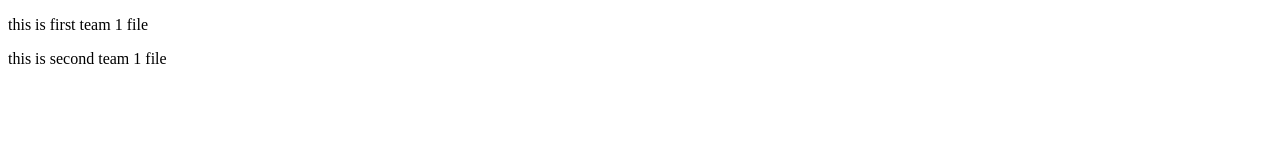
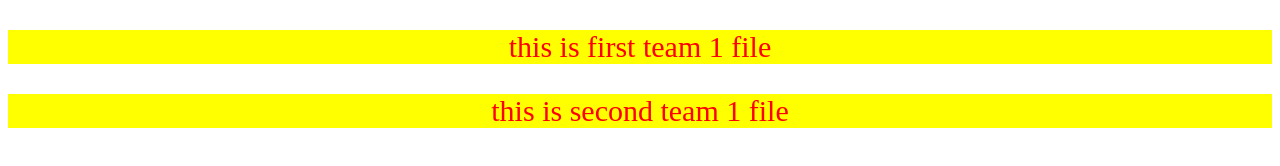
Before and after one commit to nitish-002/gitoperations, a plain HTML site: page index.html in a window 1280 px wide. Drawn offline with Linux system fonts and the light colour scheme.

Commit message:
added style.css

```diff
--- a/index.html
+++ b/index.html
@@ -4,6 +4,7 @@
     <meta charset="UTF-8">
     <meta name="viewport" content="width=device-width, initial-scale=1.0">
     <title>Document</title>
+    <link rel="stylesheet" href="style.css">
 </head>
 <body>
     <p>this is first team 1 file</p>
--- /dev/null
+++ b/style.css
@@ -0,0 +1,6 @@
+p{
+    color: red;
+    background-color: yellow;
+    font-size: 30px;
+    text-align: center;
+}
```
